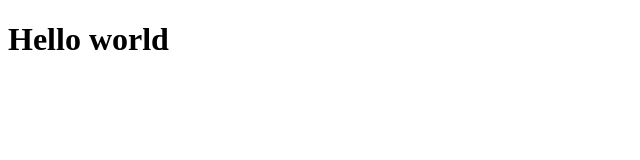
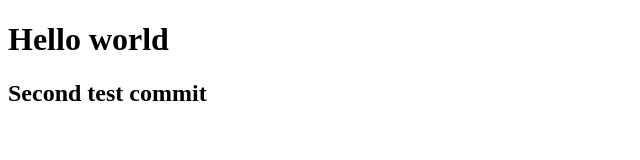
Before and after one commit to AndrejRaven/nauka_gita_2, a plain HTML site: page index.html in a window 1280 px wide. Shown: the whole page, without its empty margins (0-640 px from the left). Drawn offline with Linux system fonts and the light colour scheme.

Commit message:
Update index.html

```diff
--- a/index.html
+++ b/index.html
@@ -8,6 +8,6 @@
 </head>
 <body>
     <h1>Hello world</h1>
-    <h2></h2>
+    <h2>Second test commit</h2>
 </body>
 </html>
```
